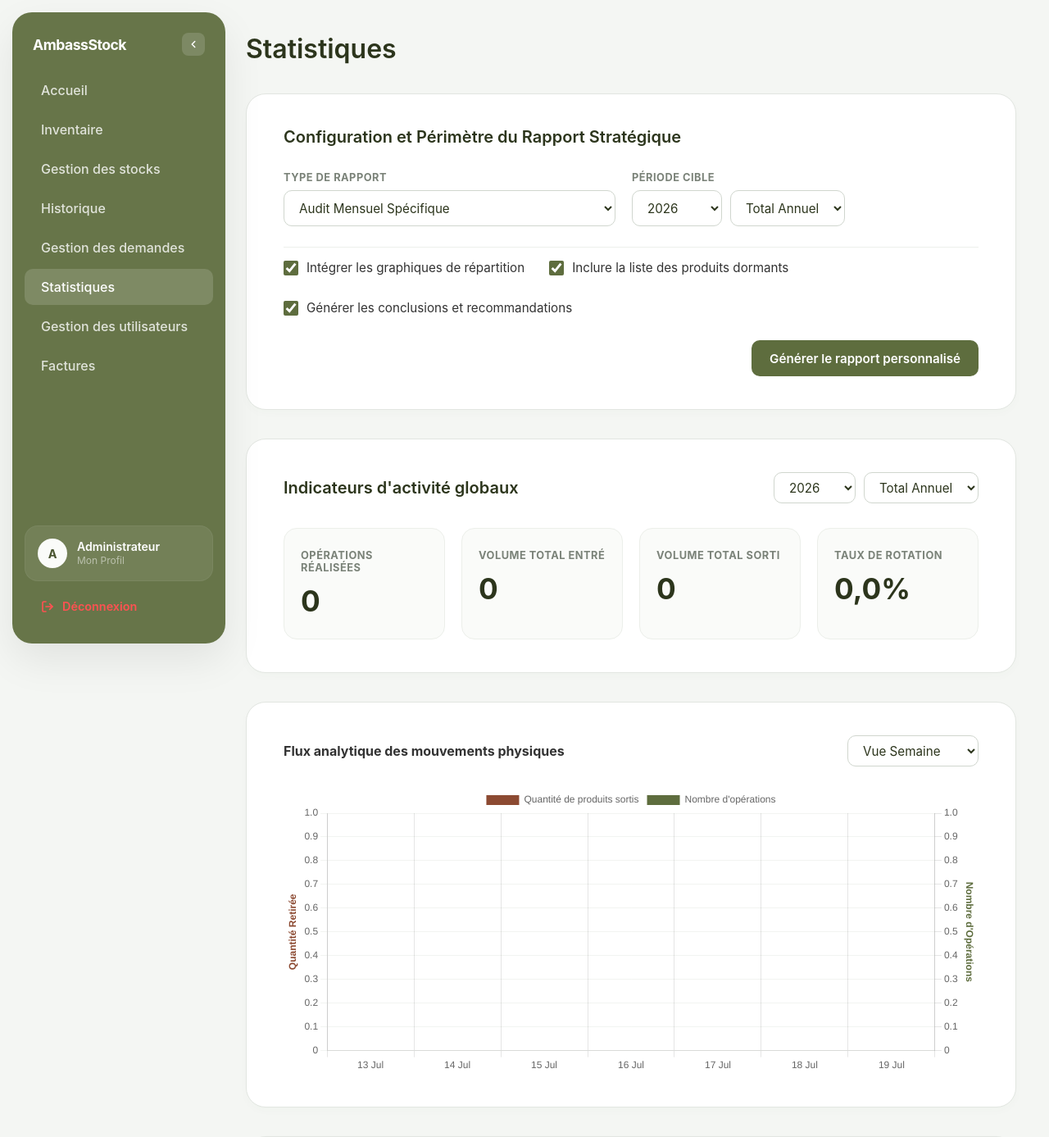
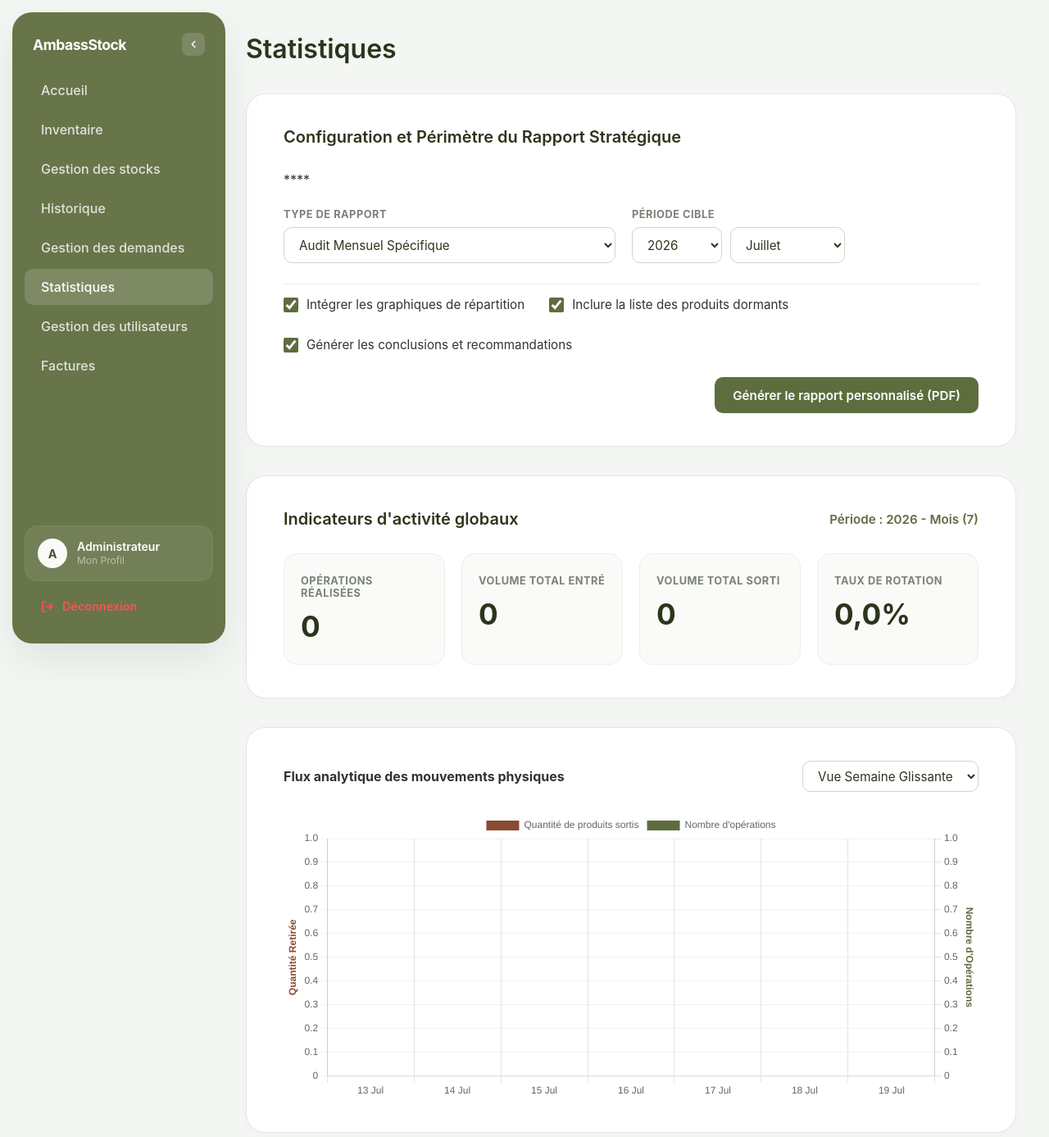
Before and after one commit to AMBmaurice/AmbassStock, a Django app: page /statistiques/ in a window 1280 px wide. Shown: the top 1387 px of the page at 82% size. Run offline with Django 4.2, Linux system fonts and the light colour scheme; a user stored in the database is signed in; data comes from the database, SQL or seed files in the repository; data that the repository does not hold is empty.

Commit message:
Update statistiques.html

```diff
--- a/templates/statistiques.html
+++ b/templates/statistiques.html
@@ -158,10 +158,12 @@
             <h3>Statistiques</h3>
         </div>
 
+        <!-- **MODIFICATION : Le formulaire passe en méthode GET pour servir de filtre global unifié** -->
         <div class="stat-container-box">
             <h4 class="card-title">Configuration et Périmètre du Rapport Stratégique</h4>
-            <form method="POST" action="" style="display: flex; flex-direction: column; gap: 25px;">
-                {% csrf_token %}
+            <form method="GET" action="" style="display: flex; flex-direction: column; gap: 25px;">
+                <!-- **Conservation du mode d'affichage graphique lors du rechargement** -->
+                **<input type="hidden" name="view_mode" value="{{ view_mode }}">**
 
                 <div class="report-generation-bar">
                     <div class="report-group">
@@ -174,17 +176,18 @@
                         </select>
                     </div>
 
+                    <!-- **CORRECTION : Remplacement des clés de formulaires par target_year et target_month (soumission sur changement)** -->
                     <div id="periodA" class="report-group">
                         <label class="report-label" id="labelA">Période cible</label>
                         <div style="display: flex; gap: 10px;">
-                            <select name="periode_annee" class="select-custom" style="min-width: 110px;">
+                            <select name="target_year" class="select-custom" style="min-width: 110px;" onchange="this.form.submit()">
                                 {% for annee in liste_annees %}
                                     <option value="{{ annee }}" {% if annee == annee_selectionnee %}selected{% endif %}>{{ annee }}</option>
                                 {% endfor %}
                             </select>
-                            <select name="periode_mois" class="select-custom" style="min-width: 140px;">
+                            <select name="target_month" class="select-custom" style="min-width: 140px;" onchange="this.form.submit()">
                                 {% for m in liste_mois %}
-                                    <option value="{{ m.valeur }}" {% if m.valeur == mois_selectionne %}selected{% endif %}>{{ m.nom }}</option>
+                                    <option value="{{ m.valeur }}" {% if m.valeur == mois_selectionne|stringformat:"s" %}selected{% endif %}>{{ m.nom }}</option>
                                 {% endfor %}
                             </select>
                         </div>
@@ -212,32 +215,18 @@
                 </div>
 
                 <div style="display: flex; justify-content: flex-end; margin-top: 5px;">
-                    <button type="submit" class="btn-generate">Générer le rapport personnalisé</button>
+                    <button type="submit" formaction="/generer-pdf-statistiques/" class="btn-generate">Générer le rapport personnalisé (PDF)</button>
                 </div>
             </form>
         </div>
 
+        <!-- **CORRECTION : Le formulaire de filtre doublon a été épuré pour éviter les désynchronisations** -->
         <div class="stat-container-box">
             <div style="display: flex; justify-content: space-between; align-items: center; margin-bottom: 30px; flex-wrap: wrap; gap: 15px;">
                 <h4 class="card-title" style="margin-bottom: 0;">Indicateurs d'activité globaux</h4>
-
-                <form method="GET" action="" id="globalIndicatorsForm" style="display: flex; align-items: center; gap: 10px;">
-                    <input type="hidden" name="view_mode" value="{{ view_mode }}">
-                    <input type="hidden" name="target_year" value="{{ annee_selectionnee }}">
-                    <input type="hidden" name="target_month" value="{{ mois_selectionne }}">
-
-                    <select name="stats_year" class="select-custom" style="min-width: 100px; height: 38px;" onchange="document.getElementById('globalIndicatorsForm').submit()">
-                        {% for annee in liste_annees %}
-                            <option value="{{ annee }}" {% if annee == stats_year %}selected{% endif %}>{{ annee }}</option>
-                        {% endfor %}
-                    </select>
-
-                    <select name="stats_month" class="select-custom" style="min-width: 140px; height: 38px;" onchange="document.getElementById('globalIndicatorsForm').submit()">
-                        {% for m in liste_mois %}**
-                            <option value="{{ m.valeur }}" {% if m.valeur|stringformat:"s" == stats_month|stringformat:"s" %}selected{% endif %}>{{ m.nom }}</option>
-                        {% endfor %}
-                    </select>
-                </form>
+                <div style="color: #5E6D3E; font-weight: 600; font-size: 0.95rem;">
+                    Période : {{ annee_selectionnee }} {% if mois_selectionne != 'all' %}- Mois ({{ mois_selectionne }}){% else %}- Année complète{% endif %}
+                </div>
             </div>
 
             <div class="big-numbers-grid">
@@ -264,27 +253,15 @@
             <div class="card-header-flex" style="margin-bottom: 25px;">
                 <h4 class="section-title" id="chartMainTitle">Flux analytique des mouvements physiques</h4>
 
+                <!-- **AJOUT : Sélecteur rapide de Mode de Vue synchronisé avec les filtres globaux** -->
                 <form method="GET" action="" id="chartFilterForm" style="display: flex; align-items: center; gap: 15px;">
-                    <div style="display: flex; flex-direction: column; gap: 4px;">
-                        <select name="view_mode" id="viewModeSelect" class="select-custom" style="min-width: 160px; height: 38px;" onchange="toggleMonthInput()">
-                            <option value="hebdomadaire" {% if view_mode == 'hebdomadaire' %}selected{% endif %}>Vue Semaine</option>
-                            <option value="mensuel" {% if view_mode == 'mensuel' %}selected{% endif %}>Vue Mois</option>
-                        </select>
-                    </div>
+                    <input type="hidden" name="target_year" value="{{ annee_selectionnee }}">
+                    <input type="hidden" name="target_month" value="{{ mois_selectionne }}">
 
-                    <div id="chartMonthGroup" style="display: {% if view_mode == 'mensuel' %}flex{% else %}none{% endif %}; align-items: center; gap: 10px;">
-                        <select name="target_year" id="chartYearInput" class="select-custom" style="min-width: 110px; height: 38px;" onchange="document.getElementById('chartFilterForm').submit()">
-                            {% for annee in liste_annees %}
-                                <option value="{{ annee }}" {% if annee == annee_selectionnee %}selected{% endif %}>{{ annee }}</option>
-                            {% endfor %}
-                        </select>
-
-                        <select name="target_month" id="chartMonthInput" class="select-custom" style="min-width: 140px; height: 38px;" onchange="document.getElementById('chartFilterForm').submit()">
-                            {% for m in liste_mois %}
-                                <option value="{{ m.valeur }}" {% if m.valeur == mois_selectionne %}selected{% endif %}>{{ m.nom }}</option>
-                            {% endfor %}
-                        </select>
-                    </div>
+                    <select name="view_mode" id="viewModeSelect" class="select-custom" style="min-width: 160px; height: 38px;" onchange="document.getElementById('chartFilterForm').submit()">
+                        <option value="hebdomadaire" {% if view_mode == 'hebdomadaire' %}selected{% endif %}>Vue Semaine Glissante</option>
+                        <option value="mensuel" {% if view_mode == 'mensuel' %}selected{% endif %}>Vue Calendrier</option>
+                    </select>
                 </form>
             </div>
 
@@ -331,7 +308,7 @@
                         </ul>
                     </div>
 
-                    <div style="border-left: 1px solid rgba(230, 234, 228, 0.7);"></div>
+                    <div style="border-left: 1px solid rgba(230, 234, 228, 0.7)"></div>
 
                     <div class="top-flop-column">
                         <div class="column-title">Flop 3 des produits les moins demandés</div>
@@ -409,18 +386,6 @@
             }
         }
 
-        function toggleMonthInput() {
-            const selectMode = document.getElementById('viewModeSelect').value;
-            const monthGroup = document.getElementById('chartMonthGroup');
-
-            if (selectMode === 'mensuel') {
-                monthGroup.style.display = 'flex';
-            } else {
-                monthGroup.style.display = 'none';
-                document.getElementById('chartFilterForm').submit();
-            }
-        }
-
         function adjustReportFields() {
             const selectElement = document.getElementById('reportScope');
             const categorieSelectionnee = selectElement.value;
@@ -443,6 +408,7 @@
             }
         }
 
+        // **LIAISON GRAPHISME : Rendu dynamique et précis de l'historique de la base de données**
         const ctxBar = document.getElementById('metricsBarChart').getContext('2d');
         const metricsBarChart = new Chart(ctxBar, {
             type: 'bar',
```
